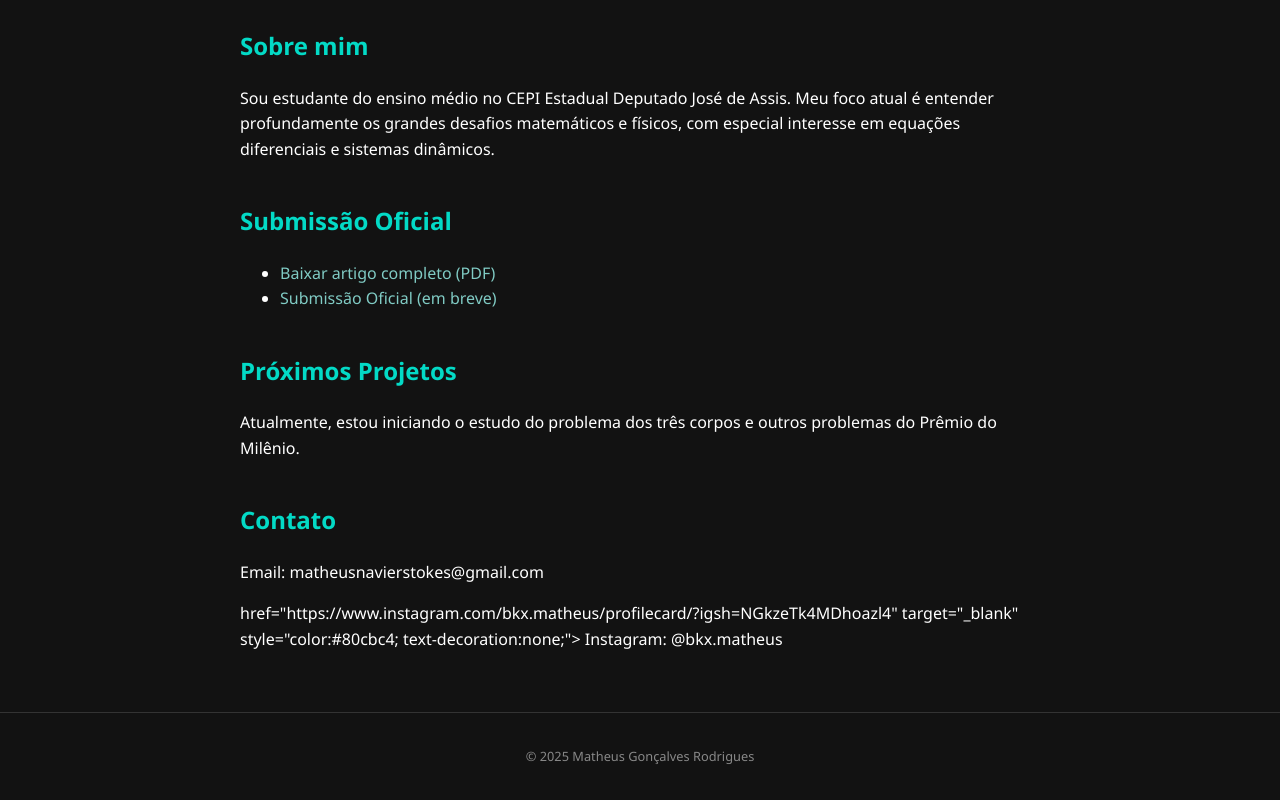
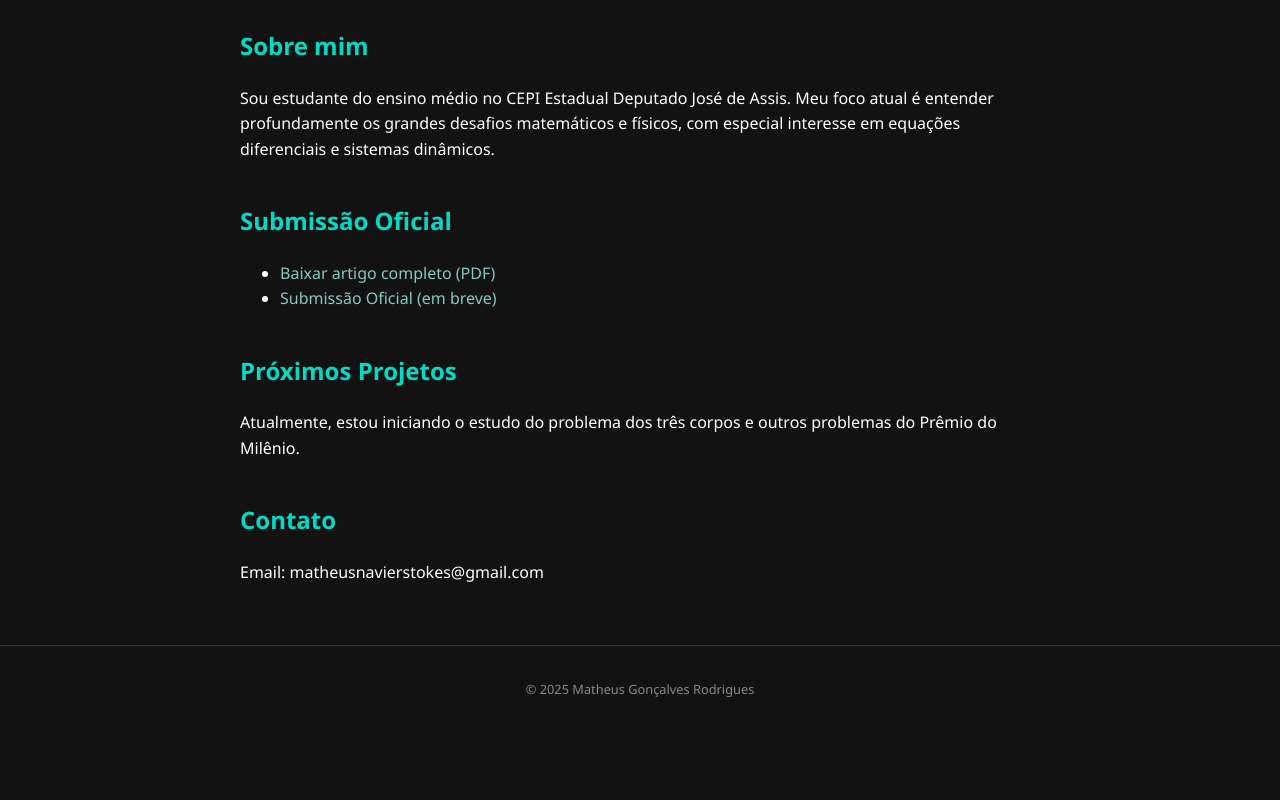
Before and after one commit to matheusnavierstokes/navierstokesbrasil, a plain HTML site: page index.html in a window 1280 px wide. Shown: the part 993-1793 px from the top of the page. After the commit the page ends 1725 px from the top, so only its background shows below. Drawn offline with Linux system fonts and the light colour scheme.

Commit message:
Update index.html

```diff
--- a/index.html
+++ b/index.html
@@ -38,10 +38,6 @@
     <section class="fade-in">
       <h2>Contato</h2>
       <p>Email: matheusnavierstokes@gmail.com</p>
-      <p>
-     </p> href="https://www.instagram.com/bkx.matheus/profilecard/?igsh=NGkzeTk4MDhoazl4" target="_blank" style="color:#80cbc4; text-decoration:none;">
-      Instagram: @bkx.matheus
-    </p>
     </section>
   </main>
   <footer>
```
